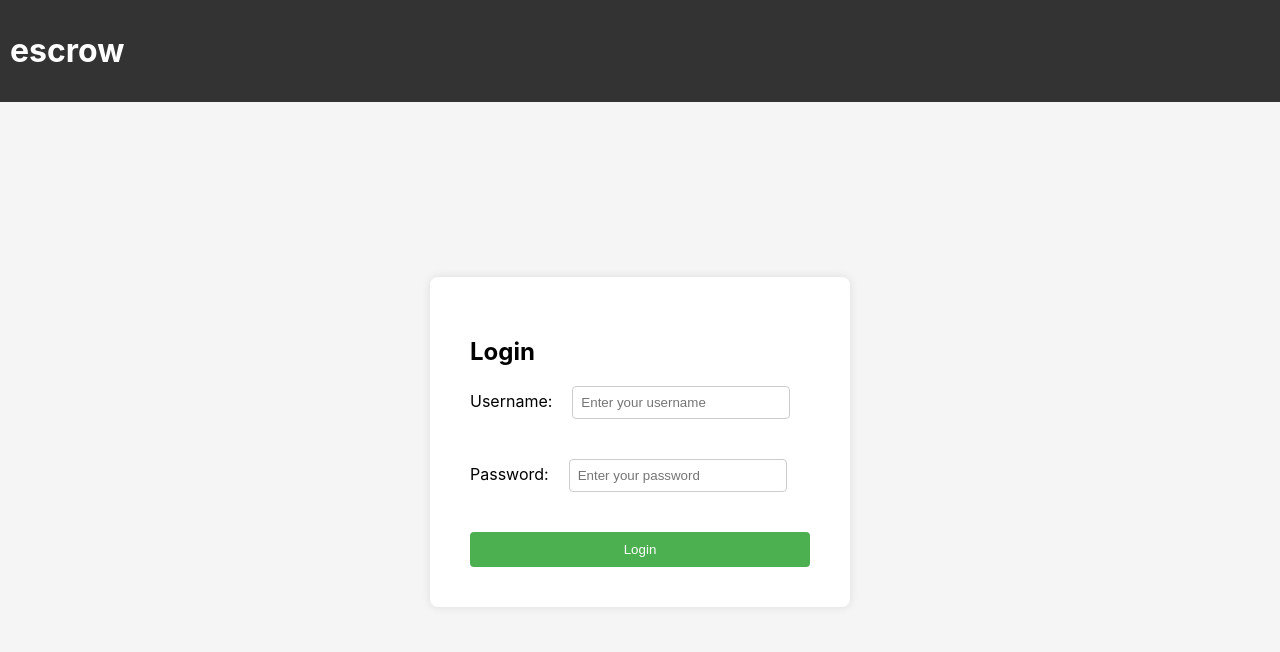
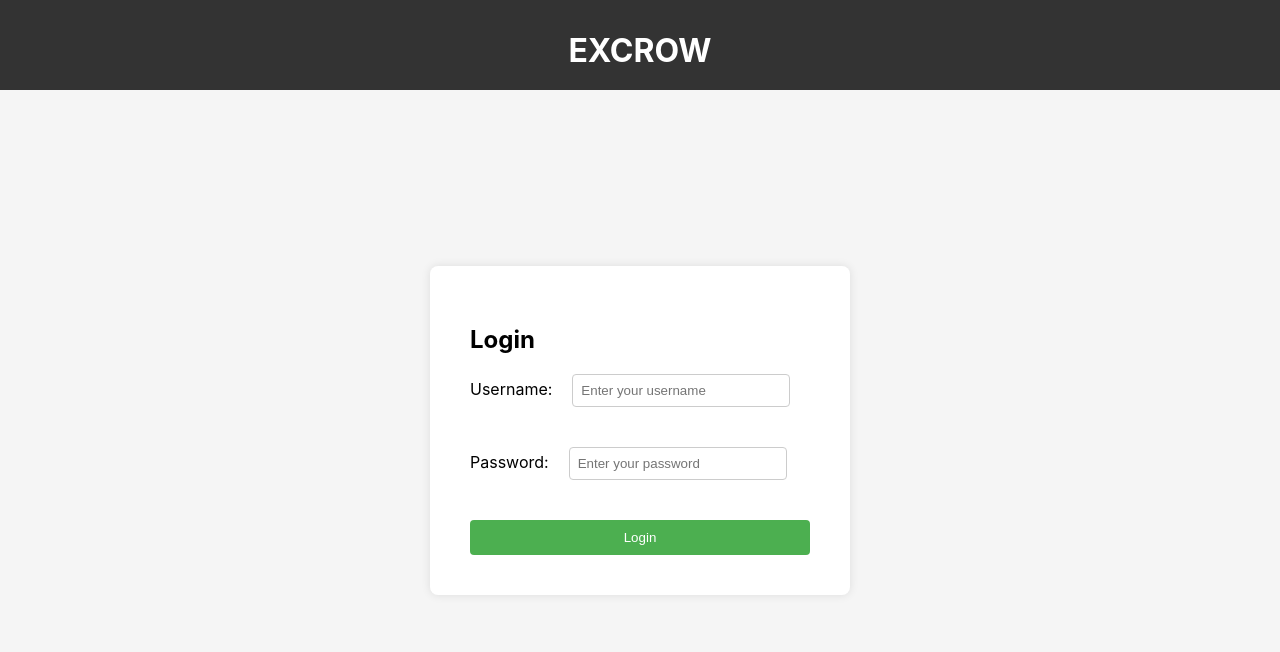
Before and after one commit to shashankhey/Escrow, a React (Create React App) app: page / in a window 1280 px wide. Shown: the top 652 px of the page. Built offline with nearby package versions, Linux system fonts and the light colour scheme.

Commit message:
create order and state defined

```diff
--- a/package.json
+++ b/package.json
@@ -8,6 +8,7 @@
     "@testing-library/user-event": "^13.5.0",
     "react": "^18.2.0",
     "react-dom": "^18.2.0",
+    "react-router-dom": "^6.20.1",
     "react-scripts": "5.0.1",
     "web-vitals": "^2.1.4"
   },
--- a/src/App.css
+++ b/src/App.css
@@ -5,28 +5,17 @@
   height: 100vh; /* Make the container take the full height of the viewport */
 }
 
-.header {
-  background-color: #333;
-  color: white;
-  padding: 8px;
-  text-align: center;
-  display: flex;
-  justify-content: space-between;
-  align-items: center;
-  background-color: #333;
-  color: white;
-  padding: 10px;
-}
-
 .content-container {
   display: flex;
+  overflow: hidden;
 }
 
 .contact-details {
   width: 15%;
   background-color: #eee;
   padding: 10px;
-  height: 80vh;
+  height: 100vh;
+  overflow-y: hidden;
 }
 .search-icon {
   border-radius: 10px;
--- a/src/App.js
+++ b/src/App.js
@@ -1,5 +1,5 @@
 // App.js
-import React, { useState } from "react";
+import React, { useState, useEffect } from "react";
 import Header from "./Components/Headers";
 import ContactDetails from "./Components/ContactDetails";
 import "./App.css";
@@ -10,14 +10,28 @@ function App() {
   const [isLoggedIn, setLoggedIn] = useState(false);
   const [loggedInUsername, setLoggedInUsername] = useState("");
 
+  useEffect(() => {
+    const storedUser = localStorage.getItem("user");
+    const storedLoggedIn = localStorage.getItem("isLoggedIn");
+
+    if (storedLoggedIn === "true" && storedUser) {
+      setLoggedIn(true);
+      setLoggedInUsername(storedUser);
+    }
+  }, []);
+
   const handleLogin = (username) => {
     setLoggedIn(true);
     setLoggedInUsername(username);
+    localStorage.setItem("isLoggedIn", "true");
+    localStorage.setItem("user", username);
   };
 
   const handleLogout = (username) => {
     setLoggedIn(false);
     setLoggedInUsername(username);
+    localStorage.removeItem("isLoggedIn");
+    localStorage.removeItem("user");
   };
 
   return (
--- /dev/null
+++ b/src/Components/Headers.css
@@ -0,0 +1,21 @@
+.header {
+  text-align: center;
+  padding: 10px 20px 10px 20px;
+  background-color: #333;
+  color: white;
+}
+
+.excrow-text {
+  margin-bottom: 10px;
+}
+
+.loggedin-header {
+  display: flex;
+  justify-content: space-between;
+  align-items: flex-end;
+}
+
+.logout-button {
+  margin-left: 10px;
+  margin-bottom: 15px;
+}
--- a/src/Components/Headers.js
+++ b/src/Components/Headers.js
@@ -1,16 +1,21 @@
-// Header.js
 import React from "react";
-import "../App.css";
+import './Headers.css';
 
 function Header({ onLogout ,username,isLoggedIn}) {
   return (
-    <div className="header">
-      <h1>escrow</h1>
-      <div className="loggedin">
-      <h1>{username}</h1>
-      {isLoggedIn && <button onClick={onLogout} className="logout-button">Logout</button>}
-      </div>
+    <div className={`header ${isLoggedIn ? 'loggedin-header' : ''}`}>
+    <h1 className="excrow-text"><strong>EXCROW</strong></h1>
+    <div className="loggedin">
+      {isLoggedIn ? (
+        <>
+          <h1>{username}</h1>
+          <button style={{marginBottom: "15px"}} onClick={onLogout} className="logout-button">
+            Logout
+          </button>
+        </>
+      ) : null}
     </div>
+  </div>
   );
 }
 
--- a/src/Components/UserDetailsForm.js
+++ b/src/Components/UserDetailsForm.js
@@ -1,9 +1,23 @@
 // UserDetailsForm.js
-import React from "react";
+import React, {useState} from "react";
 import "./UserDetails.css";
 
 function UserDetailsForm({ username, id }) {
   console.log("selectedId", id);
+  const [order, setOrder] = useState({
+    productId: '',
+    seller: '',
+    quantity: 0,
+    price: 0,
+  });
+  const createOrder = async (productId, seller, quantity, price) => {
+    setOrder({
+      productId,
+      seller,
+      quantity,
+      price,
+    });
+  };
   return (
     <div className="user-details-form">
       <div className="user-form">
```
Also changed, not shown: 1 other file (tests, documents, lock files or other folders).
